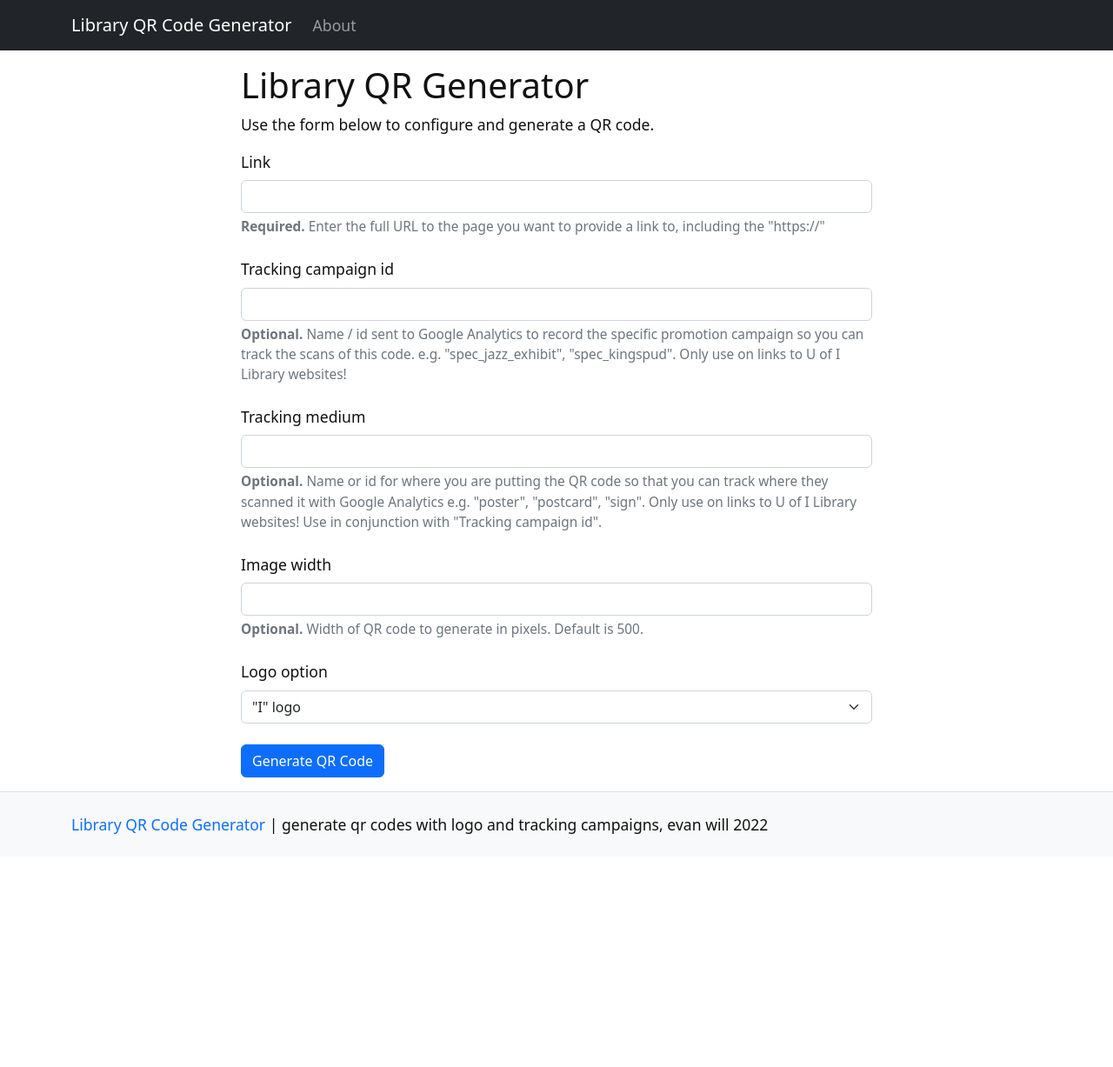
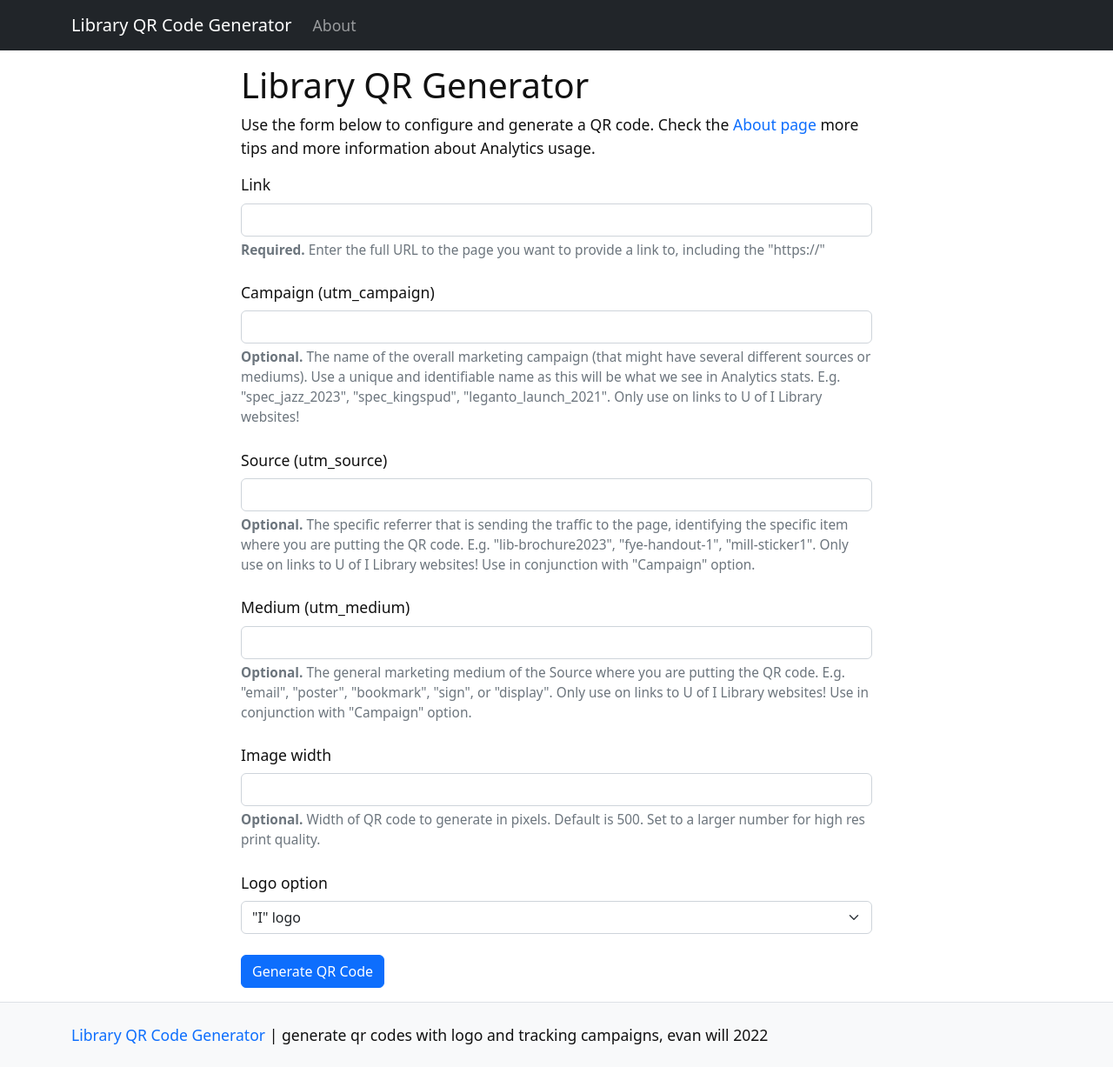
Before and after one commit to thecdil/qr-generator, a Jekyll site: the page built from pages/index.html, in a window 1280 px wide. Shown: the whole page at 87% size. Built offline with Jekyll 4.4.1, drawn with Linux system fonts in a browser that asks for light colours; before the commit the page ends 985 px from its top, so only the background shows below that.

Commit message:
form update for GA4

```diff
--- a/_includes/qrcodegenerator.html
+++ b/_includes/qrcodegenerator.html
@@ -10,10 +10,11 @@ function generate_qr_code() {
     var qrWidth = document.getElementById("qrWidth").value ? parseInt(document.getElementById("qrWidth").value) : 500;
     var qrLogo = document.getElementById("qrLogo").value ? "{{ '/assets/img/' | relative_url }}" + document.getElementById("qrLogo").value : false;
     var qrCampaign = document.getElementById("qrCampaign").value;
+    var qrSource = document.getElementById("qrSource").value;
     var qrMedium = document.getElementById("qrMedium").value ? document.getElementById("qrMedium").value : "qr_code";
-    var qrSource = "{{ site.campaign_source }}";
+
     if (qrCampaign) {
-        qrUrl += `?utm_source=${encodeURIComponent(qrSource)}&utm_medium=${encodeURIComponent(qrMedium)}&utm_id=${encodeURIComponent(qrCampaign)}`;
+        qrUrl += `?utm_campaign=${encodeURIComponent(qrCampaign)}&utm_source=${encodeURIComponent(qrSource)}&utm_medium=${encodeURIComponent(qrMedium)}`;
     }
     console.log(qrUrl);
 
@@ -30,6 +31,7 @@ function generate_qr_code() {
     var downloadBtn = `<div class="text-center m-4">
         <div id="qrPreview"></div>
         <button class="btn btn-lg btn-success m-3" onclick="newQR.download({ name: 'qr-code', extension: 'png' });">Download PNG</button>
+        <p class="mt-5"><strong>Link in this QR:</strong><br><code>${qrUrl}</code></p>
         </div>`;
     qrDiv.innerHTML = downloadBtn;
     // add svg preview of qr
--- a/pages/index.html
+++ b/pages/index.html
@@ -4,7 +4,7 @@ layout: page-narrow
 foot: qrcodegenerator.html
 ---
 
-<p>Use the form below to configure and generate a QR code.</p>
+<p>Use the form below to configure and generate a QR code. Check the <a href="{{ '/about.html' | relative_url }}">About page</a> more tips and more information about Analytics usage.</p>
 
 <form id="qrCodeGeneratorForm" onsubmit="generate_qr_code(); return false;">
     <label for="qrLink" class="form-label">Link</label>
@@ -13,22 +13,28 @@ foot: qrcodegenerator.html
         <strong>Required.</strong> Enter the full URL to the page you want to provide a link to, including the "https://"
     </div>
 
-    <label for="qrCampaign" class="form-label">Tracking campaign id</label>
+    <label for="qrCampaign" class="form-label">Campaign (utm_campaign)</label>
     <input type="text" id="qrCampaign" class="form-control" aria-describedby="qrCampaignHelp">
     <div id="qrCampaignHelp" class="form-text mb-4">
-        <strong>Optional.</strong> Name / id sent to Google Analytics to record the specific promotion campaign so you can track the scans of this code. e.g. "spec_jazz_exhibit", "spec_kingspud". Only use on links to U of I Library websites!
+        <strong>Optional.</strong> The name of the overall marketing campaign (that might have several different sources or mediums). Use a unique and identifiable name as this will be what we see in Analytics stats. E.g. "spec_jazz_2023", "spec_kingspud", "leganto_launch_2021". Only use on links to U of I Library websites!
     </div>
 
-    <label for="qrMedium" class="form-label">Tracking medium</label>
+    <label for="qrSource" class="form-label">Source (utm_source)</label>
+    <input type="text" id="qrSource" class="form-control" aria-describedby="qrSourceHelp">
+    <div id="qrSourceHelp" class="form-text mb-4">
+        <strong>Optional.</strong> The specific referrer that is sending the traffic to the page, identifying the specific item where you are putting the QR code. E.g. "lib-brochure2023", "fye-handout-1", "mill-sticker1". Only use on links to U of I Library websites! Use in conjunction with "Campaign" option.
+    </div>
+
+    <label for="qrMedium" class="form-label">Medium (utm_medium)</label>
     <input type="text" id="qrMedium" class="form-control" aria-describedby="qrMediumHelp">
     <div id="qrMediumHelp" class="form-text mb-4">
-        <strong>Optional.</strong> Name or id for where you are putting the QR code so that you can track where they scanned it with Google Analytics e.g. "poster", "postcard", "sign". Only use on links to U of I Library websites! Use in conjunction with "Tracking campaign id".
+        <strong>Optional.</strong> The general marketing medium of the Source where you are putting the QR code. E.g. "email", "poster", "bookmark", "sign", or "display". Only use on links to U of I Library websites! Use in conjunction with "Campaign" option.
     </div>
 
     <label for="qrWidth" class="form-label">Image width</label>
     <input type="text" id="qrWidth" class="form-control" aria-describedby="qrWidthHelp">
     <div id="qrWidthHelp" class="form-text mb-4">
-        <strong>Optional.</strong> Width of QR code to generate in pixels. Default is 500.
+        <strong>Optional.</strong> Width of QR code to generate in pixels. Default is 500. Set to a larger number for high res print quality.
     </div>
 
     <label for="qrLogo" class="form-label">Logo option</label>
```
